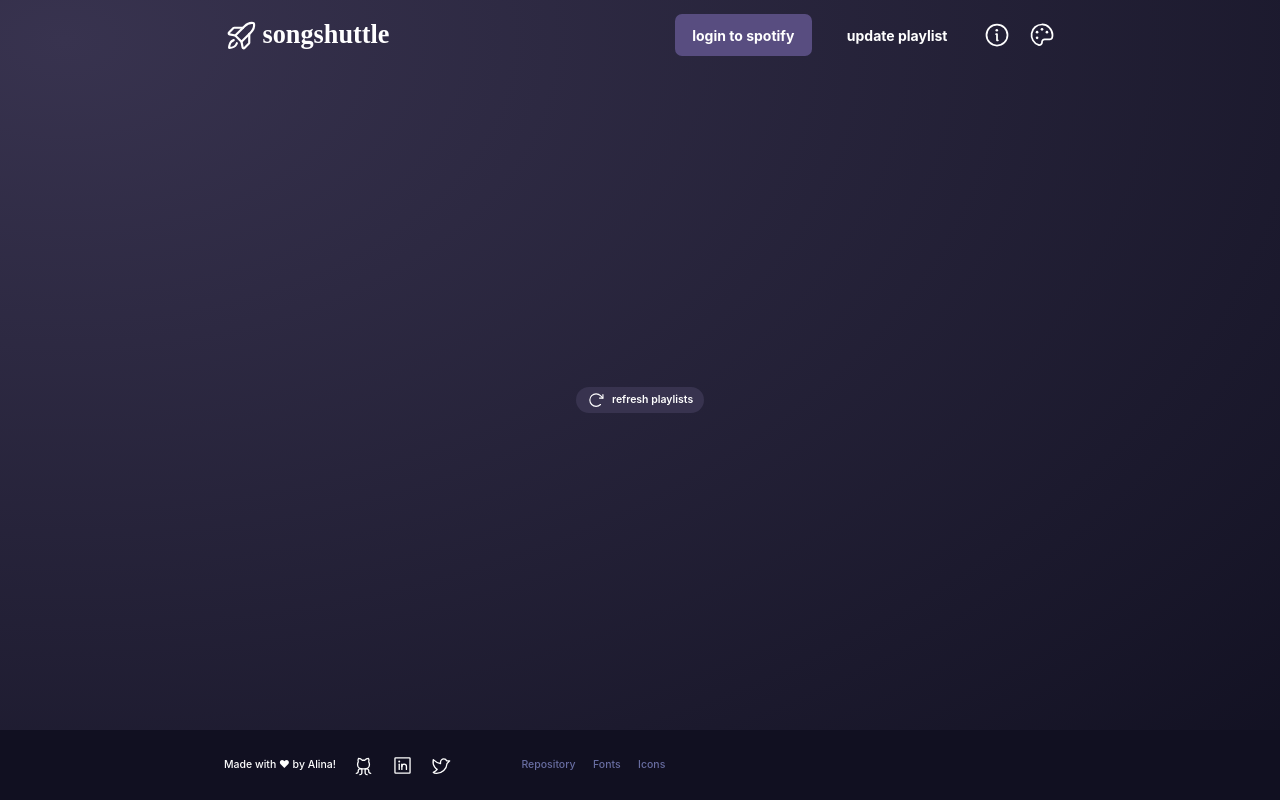
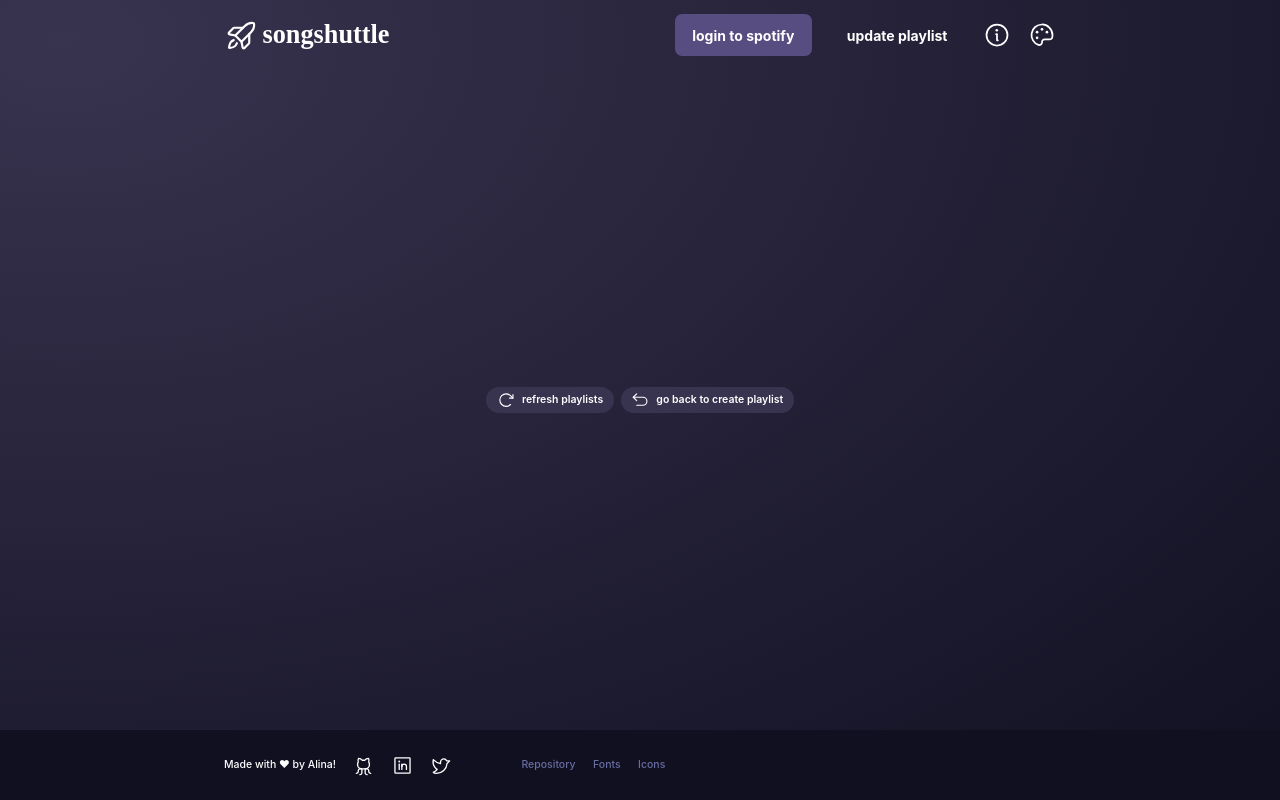
Before and after one commit to mlkywy/songshuttle, a React (Create React App) app: page /songshuttle/update in a window 1280 px wide. Built offline with nearby package versions, Linux system fonts and the light colour scheme.

Commit message:
go back to create playlist

```diff
--- a/src/components/UserPlaylist/index.js
+++ b/src/components/UserPlaylist/index.js
@@ -1,5 +1,6 @@
 import React, { useState, useEffect } from "react";
-import { ArrowClockwise } from "phosphor-react";
+import { Link } from "react-router-dom";
+import { ArrowClockwise, ArrowUUpLeft } from "phosphor-react";
 import { InvertedOptionButton } from "../Buttons";
 import getUsersPlaylists from "../../api/getUsersPlaylists";
 import useUser from "../../hooks/useUser";
@@ -18,7 +19,7 @@ const UserPlaylist = () => {
   return (
     <div className="flex justify-center">
       <div>
-        <div className="p-2">
+        <div className="p-2 flex flex-row gap-2">
           <InvertedOptionButton
             option={
               <>
@@ -27,6 +28,15 @@ const UserPlaylist = () => {
             }
             onClick={getPlaylists}
           />
+          <Link to="/songshuttle/">
+            <InvertedOptionButton
+              option={
+                <>
+                  <ArrowUUpLeft size="1.3rem" /> go back to create playlist
+                </>
+              }
+            />
+          </Link>
         </div>
 
         {playlists.length > 0 && (
```
